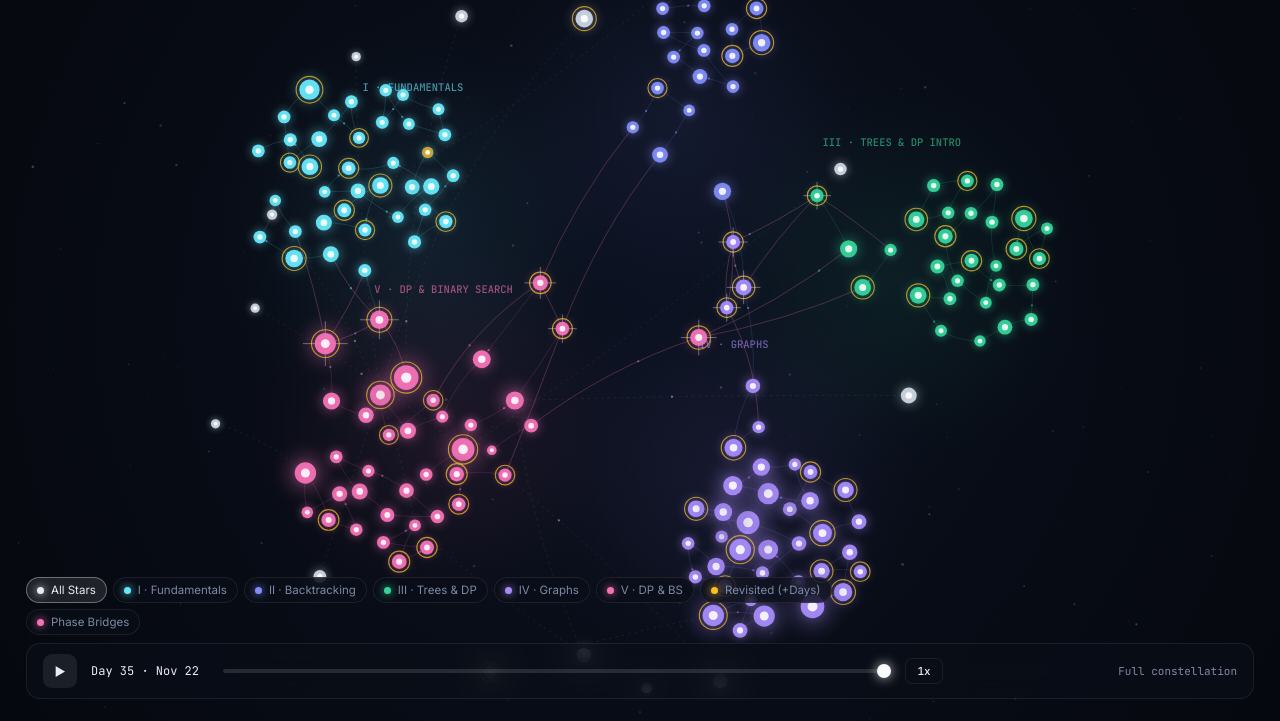
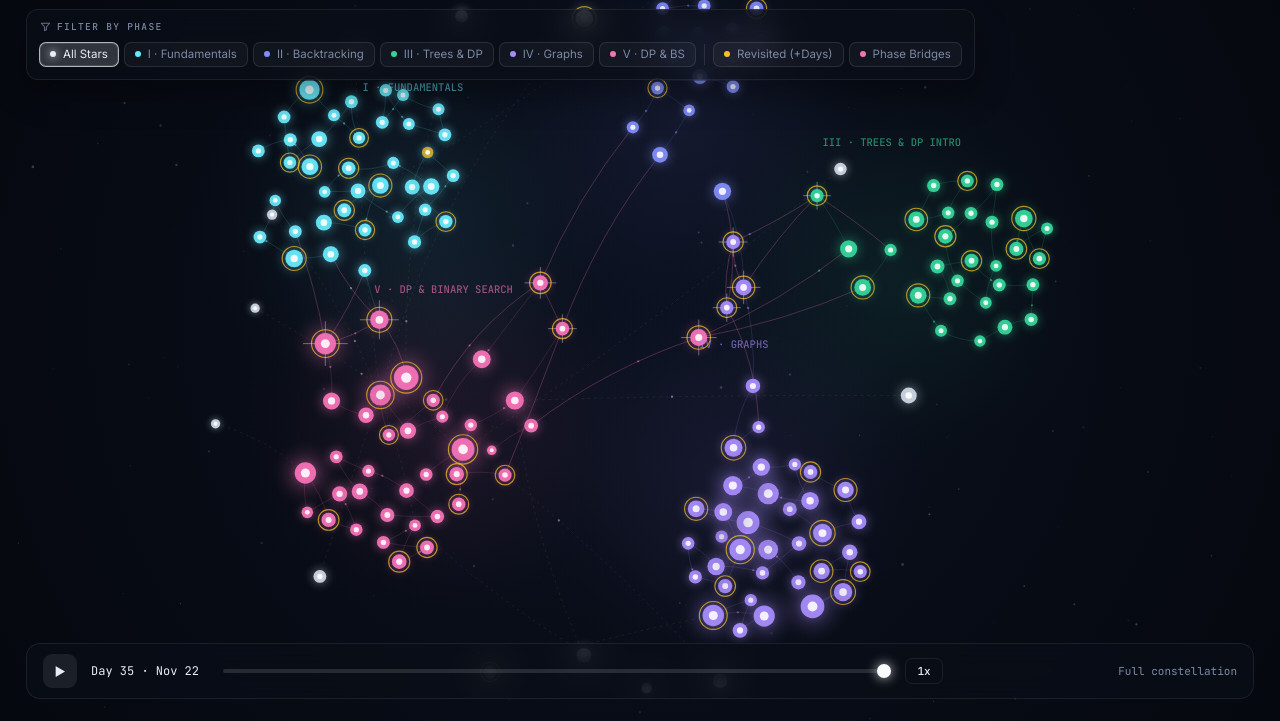
Before and after one commit to LodunCoombs/leetcode-month-constellation, a plain HTML site: page index.html in a window 1280 px wide. Shown: the part 79-800 px from the top of the page. Drawn offline with nearby package versions, Linux system fonts and the light colour scheme; animation ran at ten frames a second.

Commit message:
Redesign phase filters as a proper filter panel
Move the phase controls out of the timeline area into a labeled panel
under the header, so they read as view controls rather than a timeline
legend. Use real buttons with hover, focus-visible and pressed states,
tinted active styling per phase, a group separator, and a Reset action
that appears whenever a filter is active.

```diff
--- a/index.html
+++ b/index.html
@@ -53,11 +53,18 @@
       }
 
       /* Top Left Header */
-      .hud-header {
+      .hud-stack {
         position: fixed;
         top: 22px;
         left: 26px;
         z-index: 10;
+        display: flex;
+        flex-direction: column;
+        align-items: flex-start;
+        gap: 12px;
+        max-width: calc(100vw - 52px);
+      }
+      .hud-header {
         pointer-events: none;
       }
       .hud-title {
@@ -141,45 +148,111 @@
         color: var(--text);
       }
 
-      /* Filter Pills (Bottom Left above Timeline) */
-      .phase-bar {
-        position: fixed;
-        left: 26px;
-        bottom: 86px;
-        z-index: 10;
+      /* Phase Filter Panel */
+      .filter-panel {
         display: flex;
+        flex-direction: column;
+        gap: 9px;
+        max-width: 100%;
+        padding: 10px 12px 12px;
+        background: var(--panel);
+        backdrop-filter: blur(16px);
+        -webkit-backdrop-filter: blur(16px);
+        border: 1px solid var(--border);
+        border-radius: 12px;
+        box-shadow: 0 14px 34px rgba(0, 0, 0, 0.32);
+      }
+      .filter-head {
+        display: flex;
+        align-items: center;
+        justify-content: space-between;
+        gap: 18px;
+        padding: 0 1px;
+      }
+      .filter-label {
+        display: inline-flex;
+        align-items: center;
         gap: 6px;
+        font-family: var(--mono);
+        font-size: 9.5px;
+        font-weight: 500;
+        letter-spacing: 0.14em;
+        text-transform: uppercase;
+        color: var(--muted);
+      }
+      .filter-label svg {
+        opacity: 0.8;
+      }
+      .filter-reset {
+        font-family: var(--mono);
+        font-size: 9.5px;
+        letter-spacing: 0.06em;
+        padding: 2px 5px;
+        border-radius: 4px;
+        color: var(--muted);
+      }
+      .filter-reset:hover {
+        color: var(--text);
+        background: rgba(255, 255, 255, 0.07);
+      }
+      .filter-reset[hidden] {
+        display: none;
+      }
+      .filter-options {
+        display: flex;
         flex-wrap: wrap;
-        max-width: calc(100vw - 420px);
+        gap: 5px;
       }
       .phase-pill {
-        display: flex;
+        display: inline-flex;
         align-items: center;
         gap: 7px;
         padding: 5px 10px;
+        font-family: var(--sans);
         font-size: 11.5px;
-        background: var(--panel);
-        backdrop-filter: blur(14px);
-        border: 1px solid var(--border);
-        border-radius: 999px;
+        font-weight: 400;
+        line-height: 1.2;
         color: var(--muted);
+        background: rgba(255, 255, 255, 0.035);
+        border: 1px solid rgba(255, 255, 255, 0.1);
+        border-radius: 7px;
         cursor: pointer;
-        transition: all 0.18s ease;
+        transition:
+          background 0.16s ease,
+          border-color 0.16s ease,
+          color 0.16s ease,
+          box-shadow 0.16s ease;
       }
       .phase-pill:hover {
         color: var(--text);
+        background: rgba(255, 255, 255, 0.08);
         border-color: rgba(255, 255, 255, 0.22);
       }
       .phase-pill.active {
         color: var(--text);
+        background: rgba(var(--pill-rgb), 0.18);
+        border-color: rgba(var(--pill-rgb), 0.7);
+        box-shadow: inset 0 0 0 1px rgba(var(--pill-rgb), 0.12);
+      }
+      .phase-pill:focus-visible {
+        outline: 2px solid #a5b4fc;
+        outline-offset: 2px;
+      }
+      .filter-sep {
+        width: 1px;
+        align-self: stretch;
+        margin: 2px 3px;
         background: rgba(255, 255, 255, 0.1);
-        border-color: rgba(255, 255, 255, 0.35);
       }
       .dot {
-        width: 7px;
-        height: 7px;
+        width: 6px;
+        height: 6px;
         border-radius: 50%;
         flex-shrink: 0;
+        background: var(--pill-color);
+      }
+      .phase-pill.active .dot {
+        box-shadow: 0 0 8px var(--pill-color);
       }
 
       /* Bottom Replay Bar */
@@ -522,11 +595,20 @@
   <body>
     <canvas id="sky"></canvas>
 
-    <div class="hud-header">
-      <div class="hud-title">Thirty-Four Days <em>in Orbit</em></div>
-      <div class="hud-stats" id="hudStats">
-        <span>Loading telemetry...</span>
+    <div class="hud-stack">
+      <div class="hud-header">
+        <div class="hud-title">Thirty-Four Days <em>in Orbit</em></div>
+        <div class="hud-stats" id="hudStats">
+          <span>Loading telemetry...</span>
+        </div>
       </div>
+
+      <div
+        class="filter-panel"
+        id="phaseBar"
+        role="group"
+        aria-label="Filter by phase"
+      ></div>
     </div>
 
     <div class="hud-controls">
@@ -545,8 +627,6 @@
         Export PNG
       </button>
     </div>
-
-    <div class="phase-bar" id="phaseBar"></div>
 
     <div class="timeline-bar">
       <button
@@ -1256,46 +1336,112 @@
           const bar = document.getElementById("phaseBar");
           bar.innerHTML = "";
           const items = [
-            { key: "all", label: "All Stars", color: "#e6edf7" },
+            {
+              key: "all",
+              label: "All Stars",
+              color: "#e6edf7",
+              rgb: "230, 237, 247",
+            },
             {
               key: "1",
               label: PHASE_META[1].short,
               color: PHASE_META[1].color,
+              rgb: PHASE_META[1].rgb,
             },
             {
               key: "2",
               label: PHASE_META[2].short,
               color: PHASE_META[2].color,
+              rgb: PHASE_META[2].rgb,
             },
             {
               key: "3",
               label: PHASE_META[3].short,
               color: PHASE_META[3].color,
+              rgb: PHASE_META[3].rgb,
             },
             {
               key: "4",
               label: PHASE_META[4].short,
               color: PHASE_META[4].color,
+              rgb: PHASE_META[4].rgb,
             },
             {
               key: "5",
               label: PHASE_META[5].short,
               color: PHASE_META[5].color,
+              rgb: PHASE_META[5].rgb,
             },
-            { key: "revisit", label: "Revisited (+Days)", color: "#fbbf24" },
-            { key: "bridge", label: "Phase Bridges", color: "#f472b6" },
+            {
+              key: "revisit",
+              label: "Revisited (+Days)",
+              color: "#fbbf24",
+              rgb: "251, 191, 36",
+            },
+            {
+              key: "bridge",
+              label: "Phase Bridges",
+              color: "#f472b6",
+              rgb: "244, 114, 182",
+            },
           ];
+
+          const head = document.createElement("div");
+          head.className = "filter-head";
+          head.innerHTML = `
+            <span class="filter-label">
+              <svg width="11" height="11" viewBox="0 0 24 24" fill="none"
+                stroke="currentColor" stroke-width="2.2" stroke-linecap="round"
+                stroke-linejoin="round" aria-hidden="true">
+                <path d="M3 5h18l-7 8v6l-4 2v-8L3 5z" />
+              </svg>
+              Filter by phase
+            </span>`;
+          const reset = document.createElement("button");
+          reset.type = "button";
+          reset.className = "filter-reset";
+          reset.textContent = "Reset";
+          reset.title = "Show every star";
+          reset.hidden = activeFilter === "all";
+          reset.addEventListener("click", () => {
+            activeFilter = "all";
+            buildPhaseBar();
+          });
+          head.appendChild(reset);
+          bar.appendChild(head);
+
+          const options = document.createElement("div");
+          options.className = "filter-options";
+
           for (const it of items) {
-            const pill = document.createElement("div");
-            pill.className = `phase-pill ${activeFilter === it.key ? "active" : ""}`;
-            pill.innerHTML = `<span class="dot" style="background:${it.color}; box-shadow: 0 0 8px ${it.color}"></span>${it.label}`;
+            if (it.key === "revisit") {
+              const sep = document.createElement("span");
+              sep.className = "filter-sep";
+              sep.setAttribute("aria-hidden", "true");
+              options.appendChild(sep);
+            }
+
+            const isActive = activeFilter === it.key;
+            const pill = document.createElement("button");
+            pill.type = "button";
+            pill.className = `phase-pill ${isActive ? "active" : ""}`;
+            pill.style.setProperty("--pill-color", it.color);
+            pill.style.setProperty("--pill-rgb", it.rgb);
+            pill.setAttribute("aria-pressed", String(isActive));
+            pill.title =
+              it.key === "all"
+                ? "Show every star"
+                : isActive
+                  ? "Click again to show all stars"
+                  : `Focus ${it.label}`;
+            pill.innerHTML = `<span class="dot" aria-hidden="true"></span>${it.label}`;
             pill.addEventListener("click", () => {
-              activeFilter =
-                activeFilter === it.key && it.key !== "all" ? "all" : it.key;
+              activeFilter = isActive && it.key !== "all" ? "all" : it.key;
               buildPhaseBar();
             });
-            bar.appendChild(pill);
-          }
+            options.appendChild(pill);
+          }
+          bar.appendChild(options);
         }
 
         function matchesFilter(n) {
```
